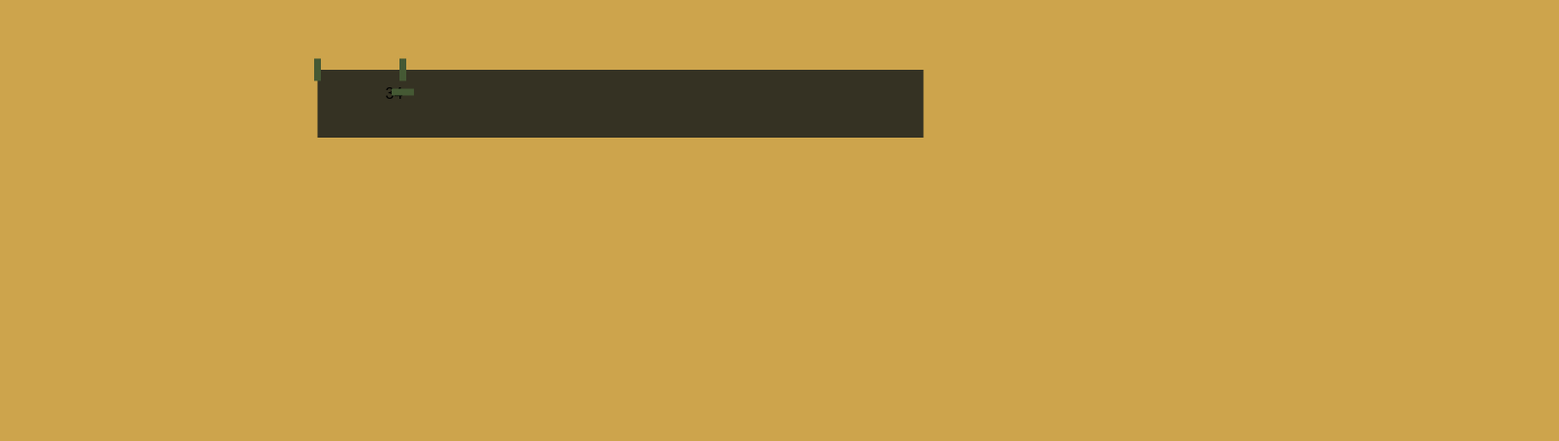
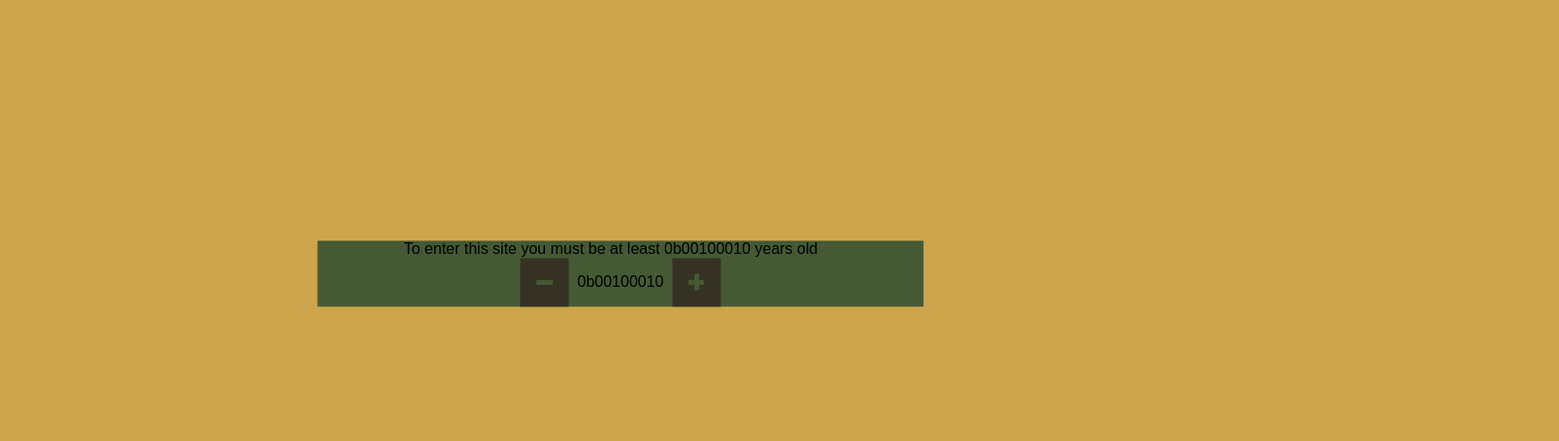
Before and after one commit to GEVIS1/introduction-to-web-assignment, a website: page index.html in a window 1280 px wide. Shown: the part 138-593 px from the top of the page at 97% size, 1608 px wide, since content can reach past the window. Drawn offline with Linux system fonts and the light colour scheme; files that its build step writes are made by us from their sources; files whose address does not match are found by name.

Commit message:
Work on landing page
Basic skeleton with transitions on the button hover.

```diff
--- a/assets/css/main.css
+++ b/assets/css/main.css
@@ -2,13 +2,14 @@
     --dark-olive-green: rgb(69, 89, 52);
     --dark-slate-gray: rgb(53, 50, 35);
     --peru: rgb(205, 164, 76);
-  }
-
+}
 
 body{
     font-family: Arial, Helvetica, sans-serif;
     background-color: rgb(205, 164, 76);
     margin: 0;
+    width: 100vw;
+    height: 100vh;
 }
 
 .grid{
@@ -16,8 +17,8 @@ body{
     grid: repeat(5, 5fr) / repeat(6, 6fr); /* row/column */
     gap: 3%;
 
-    /* Why are these necessary???
-    width: 100vw;
+
+    /* width: 100vw;
     height: 100vh; */
 }
 
@@ -47,51 +48,70 @@ body{
 }
 
 .splash{
-    width: 100vw;
-    height: 100vh;
+    width: 100%;
+    height: 100%;
     position: absolute;
     top: 0;
     left: 0;
 }
 
 .splash-content{
+    background-color: var(--dark-olive-green);
     width: 625px;
-    height: 380px;
     position: relative;
     top: 50%;
     left: 50%;
-    transform: translate(-50%, -50%)
+    transform: translate(-50%,-20%);
+}
+
+.text{
+    margin: 0 10ch;
+    text-align: justify;
 }
 
 .buttons{
-    background-color: var(--dark-slate-gray);
     width: 100%;
+    display: flex;
+    justify-content: center;
+}
 
-    display: flex;
-    align-content: center;
+.buttons > p{
+    margin: auto 1ch;
 }
 
 #plus, #minus{
-    height: 70px;
-    width:70px;
+    background-color: var(--dark-slate-gray);
+    height: 50px;
+    width: 50px;
+    cursor: pointer;
+    transition-property: background-color;
+    transition-timing-function: ease;
+    transition-duration: 400ms;
+    transition-delay: 0ms;
+}
+
+#plus:hover, #minus:hover{
+    background-color: var(--peru);
 }
 
 .horizontal, .vertical{
+    position: relative;
+    height: 5px;
+    width: 33%;
     background-color: var(--dark-olive-green);
     top: 50%;
     left: 50%;
+}
+
+.horizontal{
     transform: translate(-50%, -50%)
 }
 
 .vertical{
-    width: 33%;
-    height: 10%;
+    transform: rotateZ(90deg) translate(-50%, 160%);
 }
 
-.horizontal{
-    width: 10%;
-    height: 33%;
-}
+
 
 .splash.hide{
     display: none;
--- a/index.html
+++ b/index.html
@@ -10,23 +10,22 @@
 </head>
     <body>
         <div class="grid">
-            <div id="box top"></div>
-            <div id="box top"></div>
-            <div id="box bottom"></div>
-            <div id="box bottom"></div>
-            <div id="box bottom"></div>
+            <div id="box top right"></div>
+            <div id="box top left"></div>
+            <div id="box bottom right"></div>
+            <div id="box bottom right"></div>
+            <div id="box bottom left"></div>
         </div>
         <div class="splash">
             <div class="splash-content">
-                <div class="title"></div>
                 <div class="graphic"></div>
-                <div class="splash text"></div>
+                <div class="text">To enter this site you must be at least 0b00100010 years old</div>
                 <div class="buttons">
-                    <div id="plus">
+                    <div id="minus">
                         <div class="horizontal"></div>
                     </div>
-                    <p>34</p>
-                    <div id="minus">
+                    <p>0b00100010</p>
+                    <div id="plus">
                         <div class="horizontal"></div>
                         <div class="vertical"></div>
                     </div>
--- a/package.json
+++ b/package.json
@@ -6,7 +6,7 @@
   "scripts": {
     "start": "node app.js"
   },
-  "keywords" : [
+  "keywords": [
     "web1",
     "test_site",
     "heroku"
@@ -28,7 +28,7 @@
     "html": "^1.0.0",
     "path": "^0.12.7"
   },
-  "engines" : {
-    "node" : "14.x"
+  "engines": {
+    "node": "14.x"
   }
 }
```
